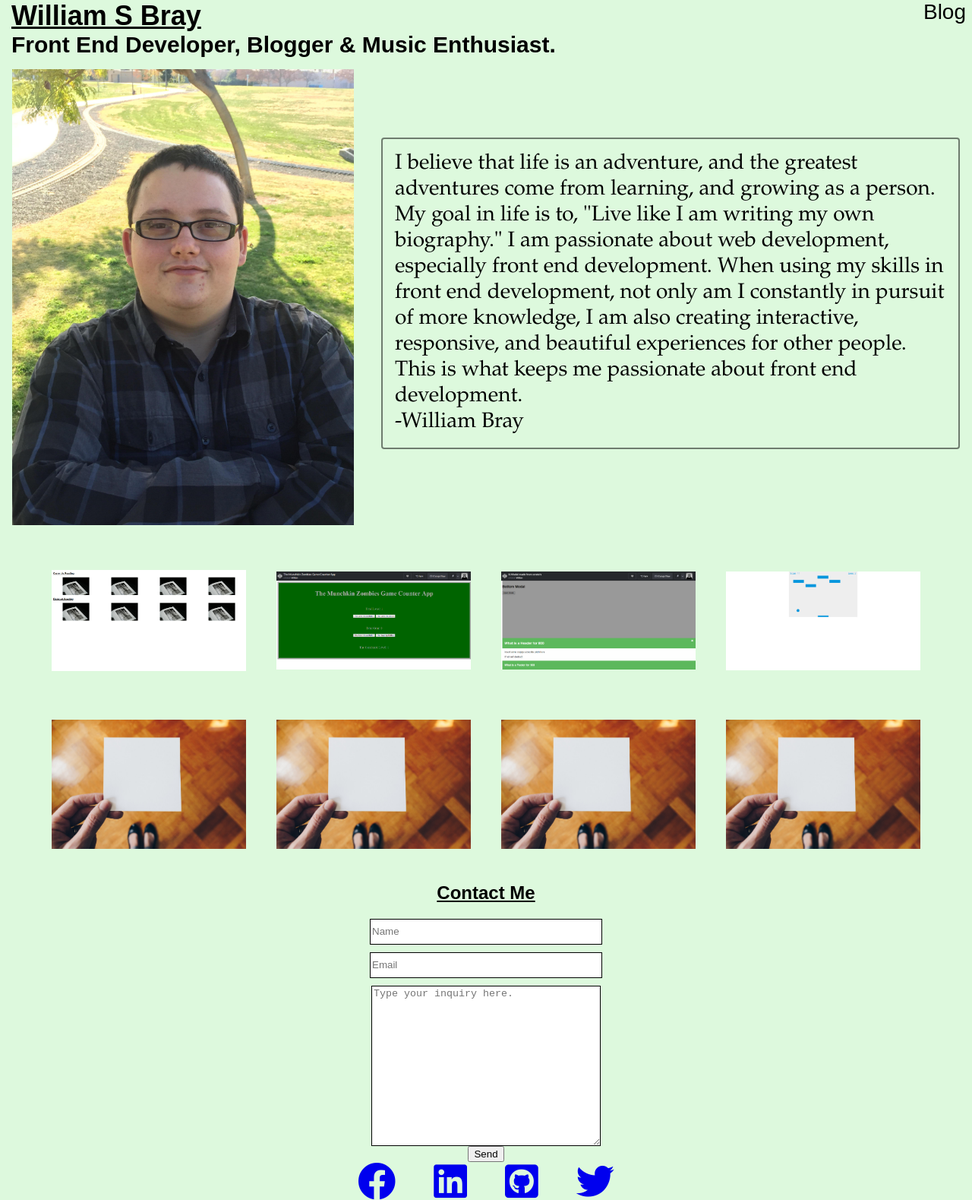
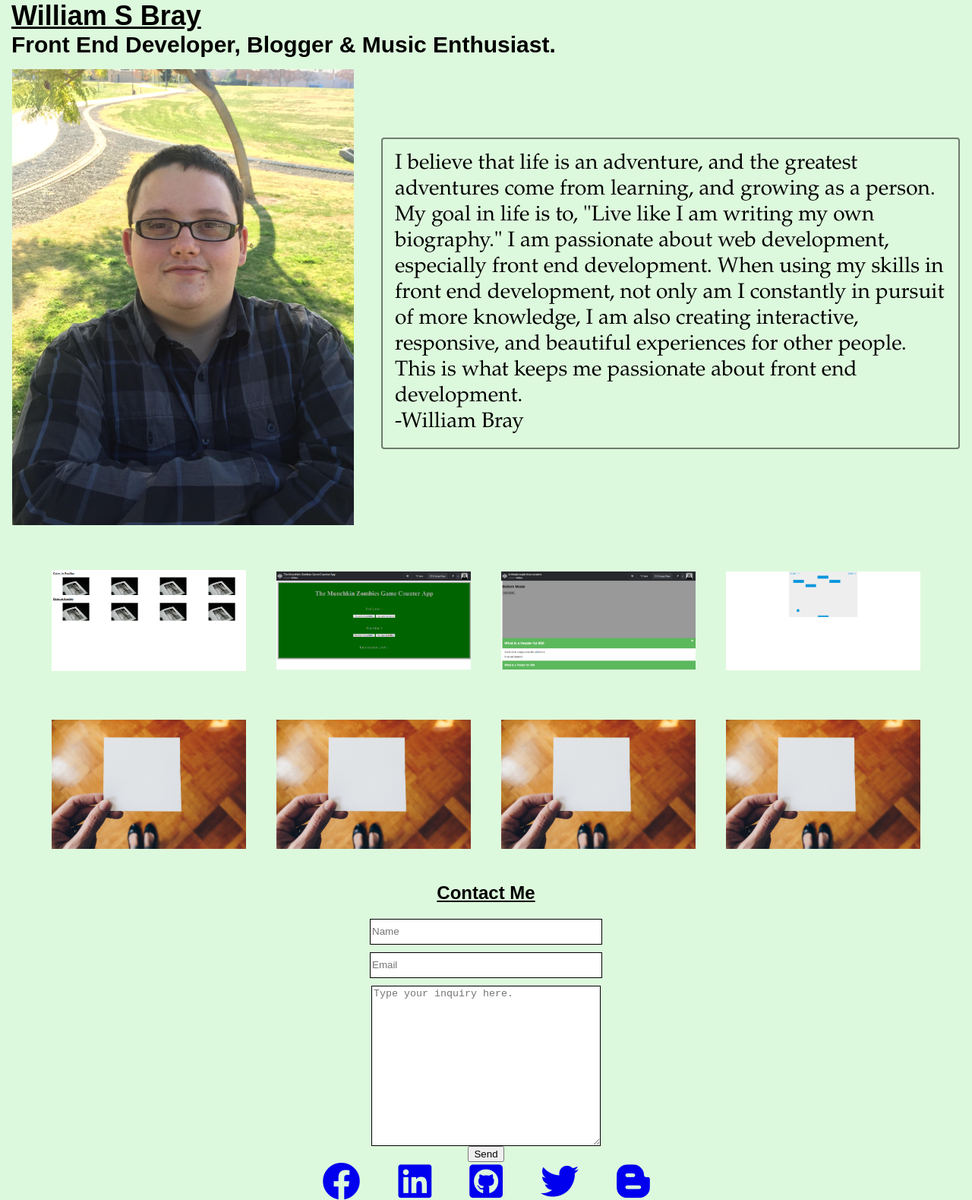
Before and after one commit to wbray93/portfolioreactrebuild, a React (Create React App) app: page / in a window 1280 px wide. Shown: the whole page at 76% size. Built offline with nearby package versions, Linux system fonts and the light colour scheme.

Commit message:
Updated header to remove blog link added external blog link to social media section

```diff
--- a/src/components/header/index.jsx
+++ b/src/components/header/index.jsx
@@ -29,9 +29,6 @@ class Header extends React.Component {
           <div className="mobile-only">
             <i onClick={this.toggleDropdown} className="fas fa-bars" />
           </div>
-          <div className="desktop-only link-style">
-            <Link to="/blog">Blog</Link>
-          </div>
         </div>
         {this.state.isDropdownOpen && (
           <div id="dropdown">
--- a/src/components/social media/index.jsx
+++ b/src/components/social media/index.jsx
@@ -6,6 +6,7 @@ const Social = () => (
     <a href="https://www.linkedin.com/in/william-bray-2b47a2157/" target="blank_"><i className="fab fa-linkedin icon-size" /></a>
     <a href="https://github.com/wbray93" target="blank_"><i className="fab fa-github-square icon-size" /></a>
     <a href="https://twitter.com/wbray93" target="blank_"><i className="fab fa-twitter icon-size" /></a>
+    <a href="https://whitehawkindustries.blogspot.com/" target="blank_"><i className="fab fa-blogger-b icon-size" /></a>
   </div>
 );
 
```
